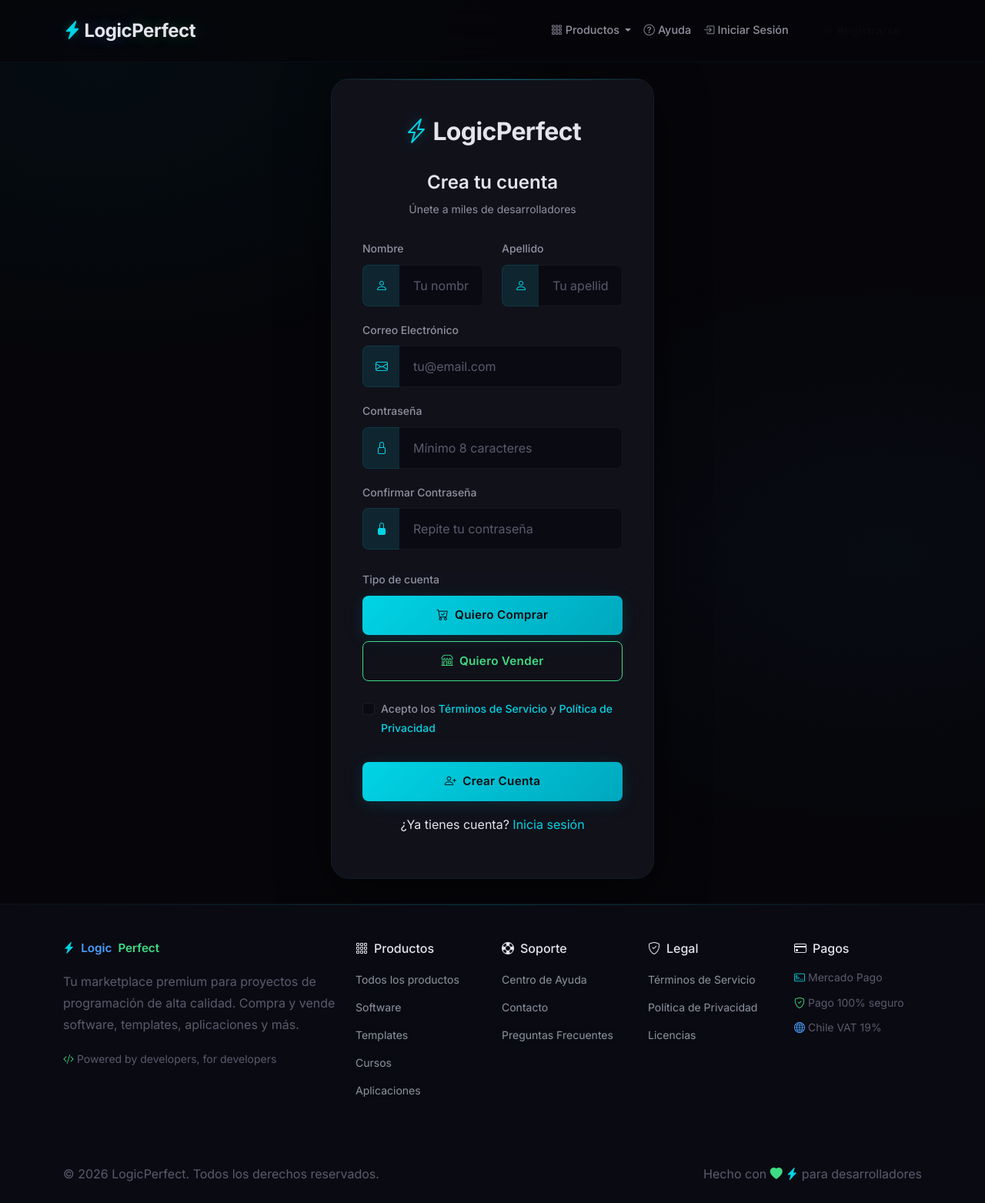
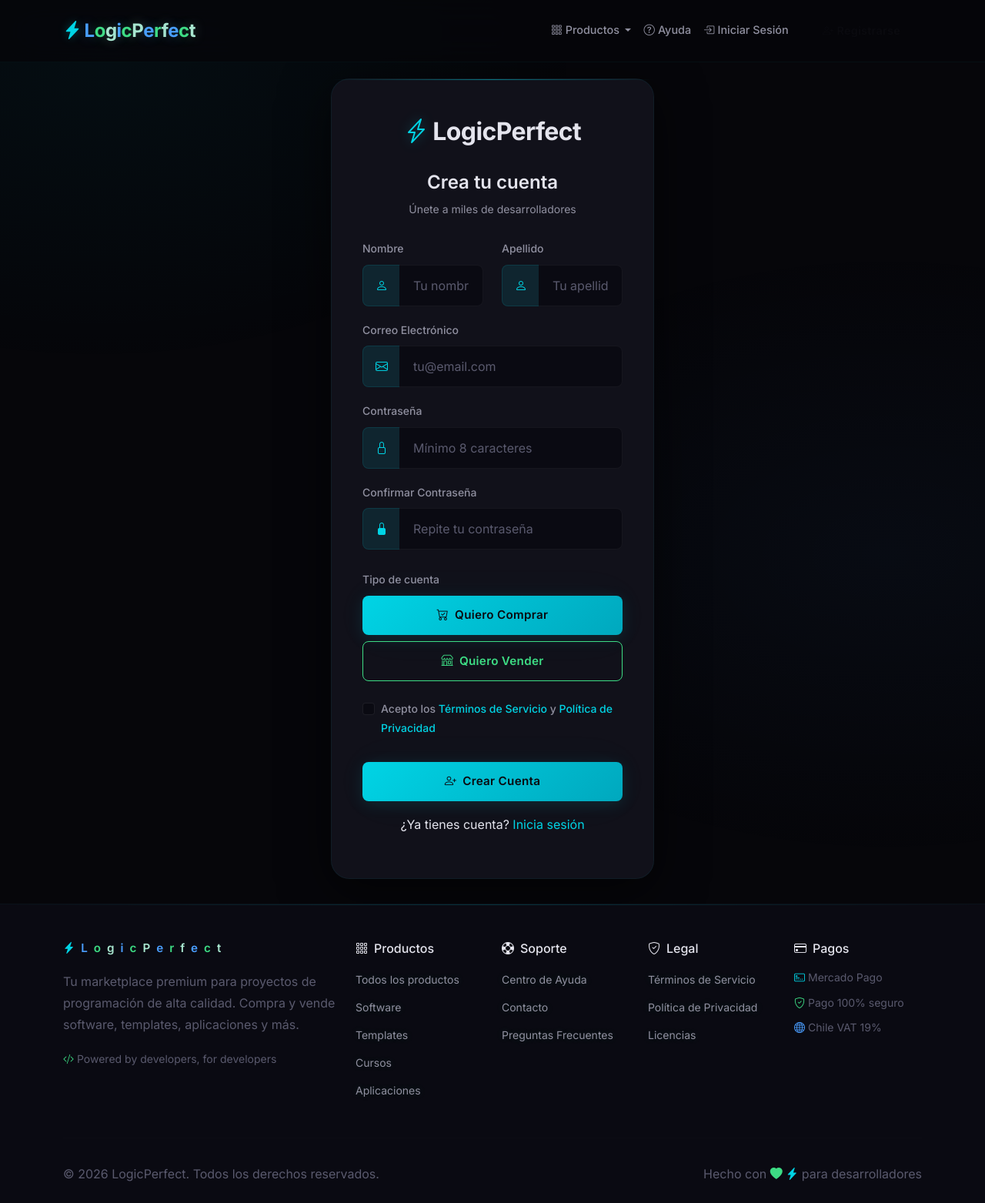
Before and after one commit to PaulaFernandezJofre/FullStack, a Django app: page /account/register/ in a window 1280 px wide. Shown: the whole page at 77% size. Run offline with Django 4.2, Linux system fonts and the light colour scheme.

Commit message:
Update: Logo con colores azul, verde y amarillo neon sobrio

```diff
--- a/static/css/style.css
+++ b/static/css/style.css
@@ -34,6 +34,11 @@
     --neon-green-light: #5fe89d;
     --neon-green-soft: rgba(61, 220, 132, 0.1);
     --neon-green-glow: rgba(61, 220, 132, 0.3);
+
+    --neon-yellow: #a8e6cf;
+    --neon-yellow-light: #c4f0de;
+    --neon-yellow-soft: rgba(168, 230, 207, 0.1);
+    --neon-yellow-glow: rgba(168, 230, 207, 0.3);
 
     --neon-gray: #8b9eb0;
     --neon-gray-soft: rgba(139, 158, 176, 0.1);
@@ -108,43 +113,34 @@
     color: var(--text-inverse);
 }
 
-/* Brand Logo */
+/* Brand Logo - Blue, Green, Yellow */
 .navbar-brand i {
-    color: var(--neon-blue);
-    filter: drop-shadow(0 0 8px var(--neon-blue-glow));
+    color: var(--neon-cyan);
+    filter: drop-shadow(0 0 8px var(--neon-cyan-glow));
 }
 
-.brand-logic {
-    color: var(--neon-blue);
-}
+.navbar-brand .brand-l { color: var(--neon-blue); text-shadow: 0 0 15px var(--neon-blue-glow); }
+.navbar-brand .brand-o { color: var(--neon-green); text-shadow: 0 0 15px var(--neon-green-glow); }
+.navbar-brand .brand-g { color: var(--neon-yellow); text-shadow: 0 0 15px var(--neon-yellow-glow); }
+.navbar-brand .brand-i { color: var(--neon-blue); text-shadow: 0 0 15px var(--neon-blue-glow); }
+.navbar-brand .brand-c { color: var(--neon-green); text-shadow: 0 0 15px var(--neon-green-glow); }
+.navbar-brand .brand-p1 { color: var(--neon-yellow); text-shadow: 0 0 15px var(--neon-yellow-glow); }
+.navbar-brand .brand-e { color: var(--neon-blue); text-shadow: 0 0 15px var(--neon-blue-glow); }
+.navbar-brand .brand-r { color: var(--neon-green); text-shadow: 0 0 15px var(--neon-green-glow); }
+.navbar-brand .brand-f { color: var(--neon-yellow); text-shadow: 0 0 15px var(--neon-yellow-glow); }
+.navbar-brand .brand-e2 { color: var(--neon-blue); text-shadow: 0 0 15px var(--neon-blue-glow); }
+.navbar-brand .brand-c2 { color: var(--neon-green); text-shadow: 0 0 15px var(--neon-green-glow); }
+.navbar-brand .brand-t { color: var(--neon-yellow); text-shadow: 0 0 15px var(--neon-yellow-glow); }
 
-.brand-perfect {
-    color: var(--neon-green);
-}
+/* Footer Logo */
+.footer .brand-l, .footer .brand-i, .footer .brand-e, .footer .brand-e2 { color: var(--neon-blue); }
+.footer .brand-o, .footer .brand-c, .footer .brand-r, .footer .brand-c2 { color: var(--neon-green); }
+.footer .brand-g, .footer .brand-p1, .footer .brand-f, .footer .brand-t { color: var(--neon-yellow); }
 
-.navbar-brand .brand-logic {
-    text-shadow: 0 0 20px var(--neon-blue-glow);
-}
-
-.navbar-brand .brand-perfect {
-    text-shadow: 0 0 20px var(--neon-green-glow);
-}
-
-.footer .brand-logic {
-    color: var(--neon-blue);
-}
-
-.footer .brand-perfect {
-    color: var(--neon-green);
-}
-
-.auth-card .brand-logic {
-    color: var(--neon-blue);
-}
-
-.auth-card .brand-perfect {
-    color: var(--neon-green);
-}
+/* Auth Card Logo */
+.auth-card .brand-l, .auth-card .brand-i, .auth-card .brand-e, .auth-card .brand-e2 { color: var(--neon-blue); }
+.auth-card .brand-o, .auth-card .brand-c, .auth-card .brand-r, .auth-card .brand-c2 { color: var(--neon-green); }
+.auth-card .brand-g, .auth-card .brand-p1, .auth-card .brand-f, .auth-card .brand-t { color: var(--neon-yellow); }
 
 /* Links sin color con sombra neón verde sobria */
 .footer a:not([class*="text-neon"]):not([class*="text-"]),
--- a/templates/account/login.html
+++ b/templates/account/login.html
@@ -7,7 +7,7 @@
 <div class="auth-page">
     <div class="auth-card animate-fade-in-up">
         <div class="logo">
-            <i class="bi bi-lightning-charge"></i><span class="brand-logic">Logic</span><span class="brand-perfect">Perfect</span>
+            <i class="bi bi-lightning-charge"></i><span class="brand-l">L</span><span class="brand-o">o</span><span class="brand-g">g</span><span class="brand-i">i</span><span class="brand-c">c</span><span class="brand-p1">P</span><span class="brand-e">e</span><span class="brand-r">r</span><span class="brand-f">f</span><span class="brand-e2">e</span><span class="brand-c2">c</span><span class="brand-t">t</span>
         </div>
 
         <h4 class="text-center mb-2">¡Bienvenido de vuelta!</h4>
--- a/templates/account/signup.html
+++ b/templates/account/signup.html
@@ -7,7 +7,7 @@
 <div class="auth-page">
     <div class="auth-card animate-fade-in-up">
         <div class="logo">
-            <i class="bi bi-lightning-charge"></i><span class="brand-logic">Logic</span><span class="brand-perfect">Perfect</span>
+            <i class="bi bi-lightning-charge"></i><span class="brand-l">L</span><span class="brand-o">o</span><span class="brand-g">g</span><span class="brand-i">i</span><span class="brand-c">c</span><span class="brand-p1">P</span><span class="brand-e">e</span><span class="brand-r">r</span><span class="brand-f">f</span><span class="brand-e2">e</span><span class="brand-c2">c</span><span class="brand-t">t</span>
         </div>
 
         <h4 class="text-center mb-2">Crea tu cuenta</h4>
--- a/templates/base.html
+++ b/templates/base.html
@@ -33,7 +33,7 @@
     <nav class="navbar navbar-expand-lg fixed-top">
         <div class="container">
             <a class="navbar-brand" href="/">
-                <i class="bi bi-lightning-charge-fill"></i><span class="brand-logic">Logic</span><span class="brand-perfect">Perfect</span>
+                <i class="bi bi-lightning-charge-fill"></i><span class="brand-l">L</span><span class="brand-o">o</span><span class="brand-g">g</span><span class="brand-i">i</span><span class="brand-c">c</span><span class="brand-p1">P</span><span class="brand-e">e</span><span class="brand-r">r</span><span class="brand-f">f</span><span class="brand-e2">e</span><span class="brand-c2">c</span><span class="brand-t">t</span>
             </a>
             <button class="navbar-toggler" type="button" data-bs-toggle="collapse" data-bs-target="#navbarNav">
                 <span class="navbar-toggler-icon"></span>
@@ -142,7 +142,7 @@
         <div class="container">
             <div class="row g-4">
                 <div class="col-lg-4 col-md-6">
-                    <h5><i class="bi bi-lightning-charge-fill"></i><span class="brand-logic">Logic</span><span class="brand-perfect">Perfect</span></h5>
+                    <h5><i class="bi bi-lightning-charge-fill"></i><span class="brand-l">L</span><span class="brand-o">o</span><span class="brand-g">g</span><span class="brand-i">i</span><span class="brand-c">c</span><span class="brand-p1">P</span><span class="brand-e">e</span><span class="brand-r">r</span><span class="brand-f">f</span><span class="brand-e2">e</span><span class="brand-c2">c</span><span class="brand-t">t</span></h5>
                     <p class="text-muted mt-3">Tu marketplace premium para proyectos de programación de alta calidad. Compra y vende software, templates, aplicaciones y más.</p>
                     <small class="text-muted"><i class="bi bi-code-slash text-neon-green me-1"></i>Powered by developers, for developers</small>
                 </div>
```
